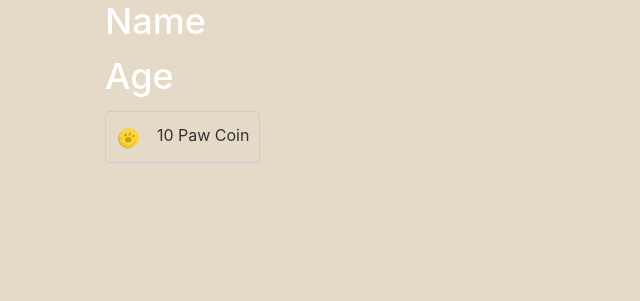
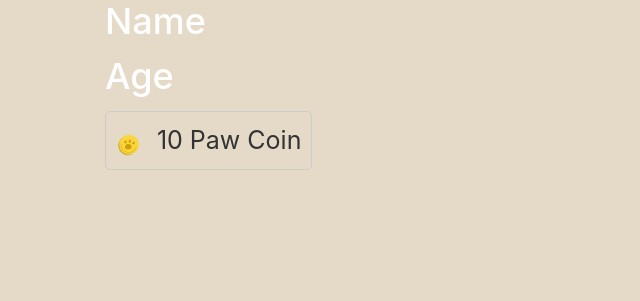
Before and after one commit to vanillabelle/vanillabelle.github.io, a PHP site: page / in a window 1280 px wide. Shown: the part 454-755 px from the top of the page, without its empty margins (0-640 px from the left). Run offline with PHP 8.4, Linux system fonts and the light colour scheme.

Commit message:
Update style.css

```diff
--- a/style.css
+++ b/style.css
@@ -111,6 +111,6 @@ input{
 }
 
 .button-text {
-  font-size: 16px;
+  font-size: 25px;
   color: #333;
 }
```
